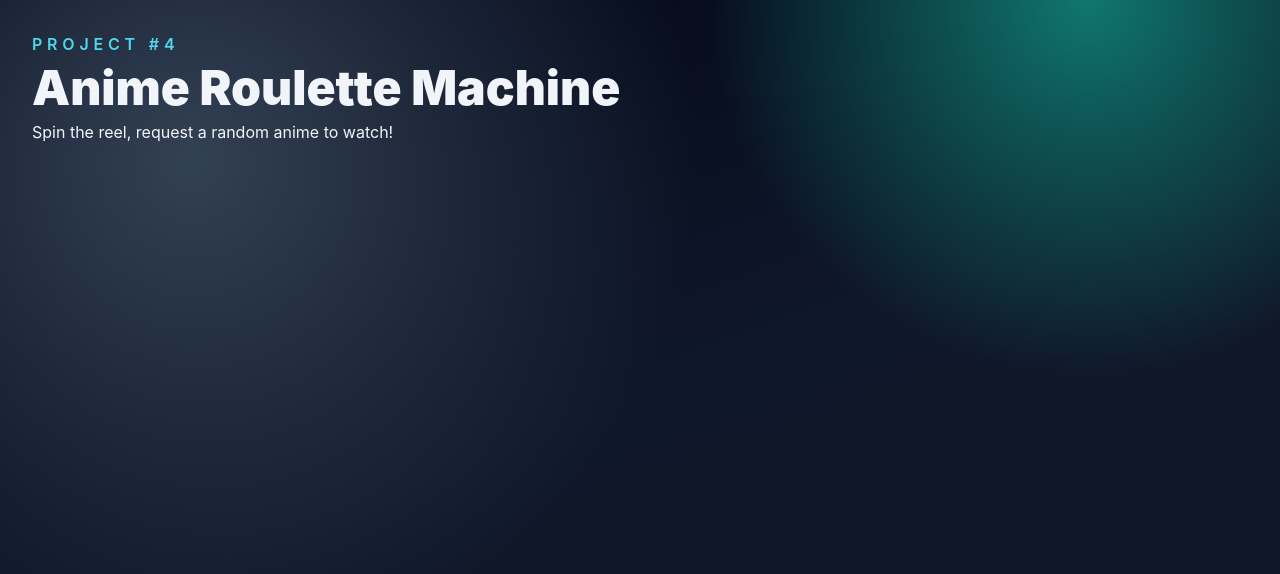
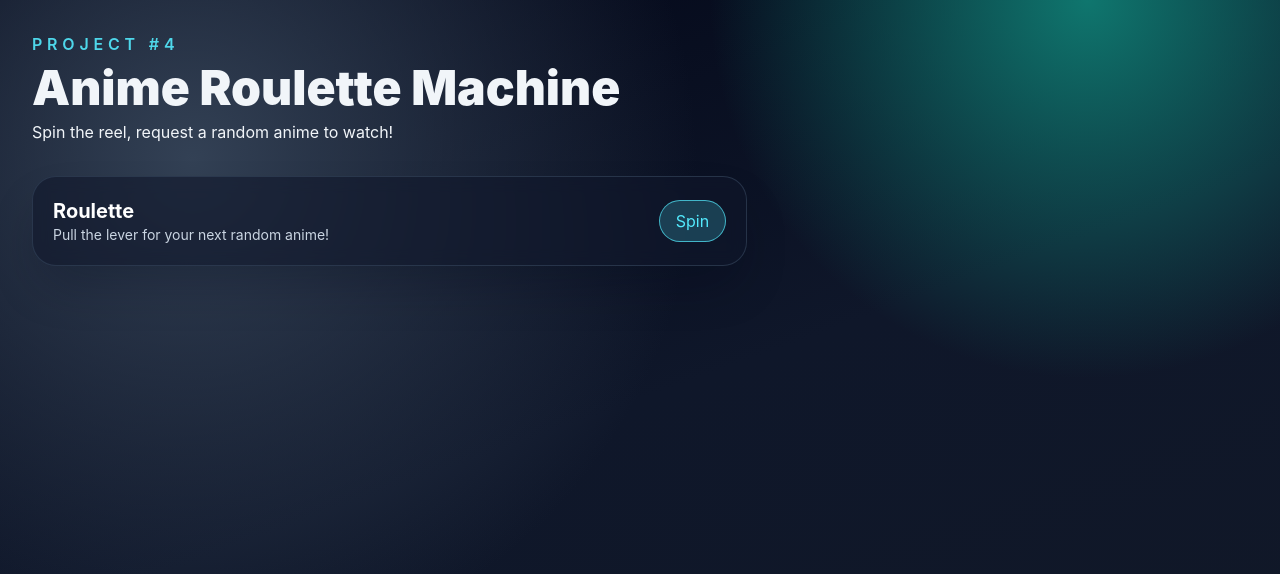
Before and after one commit to Lguille6/anime-roulette-watchlist, a Vue app: page / in a window 1280 px wide. Shown: the top 574 px of the page. Built offline with nearby package versions, Linux system fonts and the light colour scheme.

Commit message:
spin button layout

```diff
--- a/src/pages/HomePage.vue
+++ b/src/pages/HomePage.vue
@@ -1,16 +1,39 @@
 <script setup></script>
+const spin = () => alert('Hello!')
 
 <template>
   <main
     class="min-h-screen bg-[radial-gradient(circle_at_15%_20%,#334155,transparent_40%),radial-gradient(circle_at_85%_0%,#0f766e,transparent_28%),linear-gradient(160deg,#020617,#0f172a,#111827)] px-4 py-8 text-slate-100 sm:px-6 lg:px-8"
   >
     <div class="mx-auto max-w-7xl">
-      <header>
+      <header class="mb-8">
         <p class="text-sx font-semibold tracking-[0.3em] text-cyan-300/90 uppercase">Project #4</p>
         <h1 class="text=white mt-2 text-4xl font-black sm:text-5xl">Anime Roulette Machine</h1>
         <p class="mt-2 max-w-3xl text-sm text-slate-300 sm:text-base"></p>
         <p>Spin the reel, request a random anime to watch!</p>
       </header>
+
+      <div class="grid gap-6 lg:grid-cols-[1.2fr_0.8fr]">
+        <section class="space-y-5">
+          <div
+            class="rounded-3xl border border-slate-700/70 bg-slate-900/60 p-5 shadow-2xl shadow-slate-950/30 backdrop-blur-sm"
+          >
+            <div class="flex flex-col gap-3 sm:flex-row sm:items-center sm:justify-between">
+              <div>
+                <h2 class="text-xl font-bold text-white">Roulette</h2>
+                <p class="text-sm text-slate-300">Pull the lever for your next random anime!</p>
+              </div>
+              <button
+                type="button"
+                class="cursor-pointer rounded-full border border-cyan-300/70 bg-cyan-300/20 px-4 py-2 text-cyan-300 hover:bg-cyan-300/30"
+                @click="spin"
+              >
+                Spin
+              </button>
+            </div>
+          </div>
+        </section>
+      </div>
     </div>
   </main>
 </template>
```
